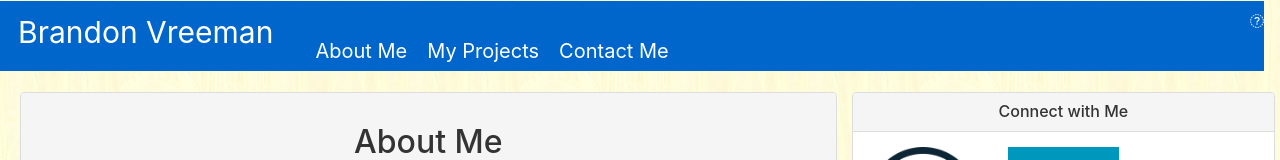
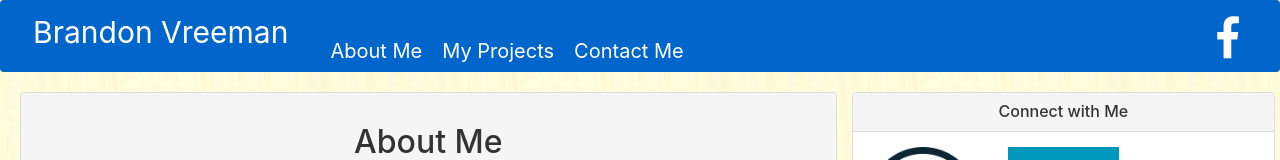
Before and after one commit to bvreeman/reactPortfolio, a React (Create React App) app in the folder client/: page / in a window 1280 px wide. Shown: the top 160 px of the page. Built offline with nearby package versions, Linux system fonts and the light colour scheme.

Commit message:
working on the header

```diff
--- a/client/public/index.html
+++ b/client/public/index.html
@@ -15,7 +15,7 @@
     <link rel="manifest" href="%PUBLIC_URL%/manifest.json" />
 
     <link rel="stylesheet" href="https://maxcdn.bootstrapcdn.com/bootstrap/3.3.7/css/bootstrap.min.css" integrity="sha384-BVYiiSIFeK1dGmJRAkycuHAHRg32OmUcww7on3RYdg4Va+PmSTsz/K68vbdEjh4u" crossorigin="anonymous">
-    <script defer src="https://use.fontawesome.com/releases/v5.0.6/js/all.js"></script>
+    <link rel="stylesheet" href="https://use.fontawesome.com/releases/v5.7.1/css/all.css" integrity="sha384-fnmOCqbTlWIlj8LyTjo7mOUStjsKC4pOpQbqyi7RrhN7udi9RwhKkMHpvLbHG9Sr" crossorigin="anonymous">
 
     <!--styles-->
     <link rel="stylesheet" href="https://cdnjs.cloudflare.com/ajax/libs/normalize/8.0.0/normalize.css">
--- a/client/src/components/HeaderNav/HeaderNav.css
+++ b/client/src/components/HeaderNav/HeaderNav.css
@@ -1,6 +1,24 @@
 .sticky{
     top: 0;
     width: 100%;
+}
+
+.navbar{
+    padding: 0px;
+    background-color: #0066cc;
+    padding-bottom: 10px;
+    padding-top: 10px;
+    width: 100%;
+    z-index: 1;
+}
+
+.navbar-header{
+    /* background-color: #451417; */
+    background-color: #0066cc;
+    padding-bottom: 10px;
+    padding-top: 10px;
+    width: 100%;
+    z-index: 1;
 }
 
 .navbarCenter {
@@ -10,16 +28,9 @@
 
 .navbarRight {
     float: right;
-    /* margin-right: 20px; */
-}
-
-.navbar-header{
-    /* background-color: #451417; */
-    background-color: #0066cc;
-    padding-bottom: 10px;
-    padding-top: 10px;
-    width: 100%;
-    z-index: 1;
+    color: white;
+    margin-right: 40px;
+    margin-top: 5px;
 }
 
 .navbarTitle {
@@ -49,12 +60,6 @@
     background-color: white;
 } */
 
-.navbar{
-    margin-bottom: 0px;
-    padding: 0px;
-    width: 100%;
-}
-
 @media only screen and (max-width: 991px) {
     .navbarRight {
         margin-right: 10px;
--- a/client/src/components/HeaderNav/HeaderNav.js
+++ b/client/src/components/HeaderNav/HeaderNav.js
@@ -7,15 +7,13 @@ const HeaderNav = () => {
     return (
         <div className="sticky headerContainer">
             <nav className="navbar">
-                <div className="row navbar-header">
-                    <div className='col-md-3 col-xs-12 navbarLeft'>
-                        <NavLink to="/" className='navbarTitle'>Brandon Vreeman</NavLink>
-                    </div>
-                    <NavLink to="/" className="navbar-brand">About Me</NavLink>
-                    <NavLink to="/MyProjects" className="navbar-brand">My Projects</NavLink>
-                    <NavLink to='/ContactUsPage' className="navbar-brand">Contact Me</NavLink>
-                    <a className="navbarRight socialItems fb-ic ml-0" rel="noopener noreferrer" href="https://www.facebook.com/bvreeman/" target="_blank" style={{color: '#ffffff'}}><i className="fa fa-facebook white-text mr-lg-4"></i></a>
+                <div className='col-md-3 col-xs-12 navbarLeft'>
+                    <NavLink to="/" className='navbarTitle'>Brandon Vreeman</NavLink>
                 </div>
+                <NavLink to="/" className="navbar-brand">About Me</NavLink>
+                <NavLink to="/MyProjects" className="navbar-brand">My Projects</NavLink>
+                <NavLink to='/ContactUsPage' className="navbar-brand">Contact Me</NavLink>
+                <i className="navbarRight socialItems fab fa-facebook-f fa-3x" rel="noopener noreferrer" href="https://www.facebook.com/bvreeman/" target="_blank" />
             </nav>
         </div>
     )
```
